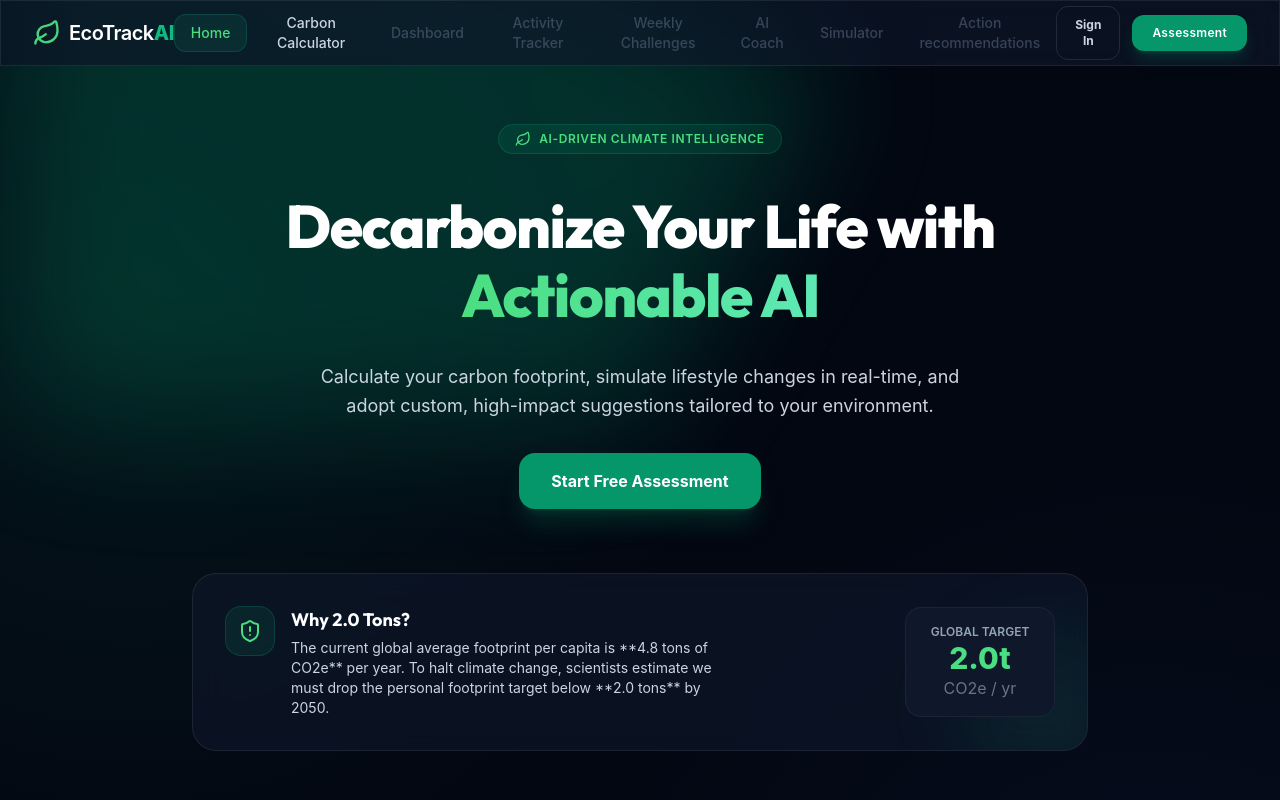
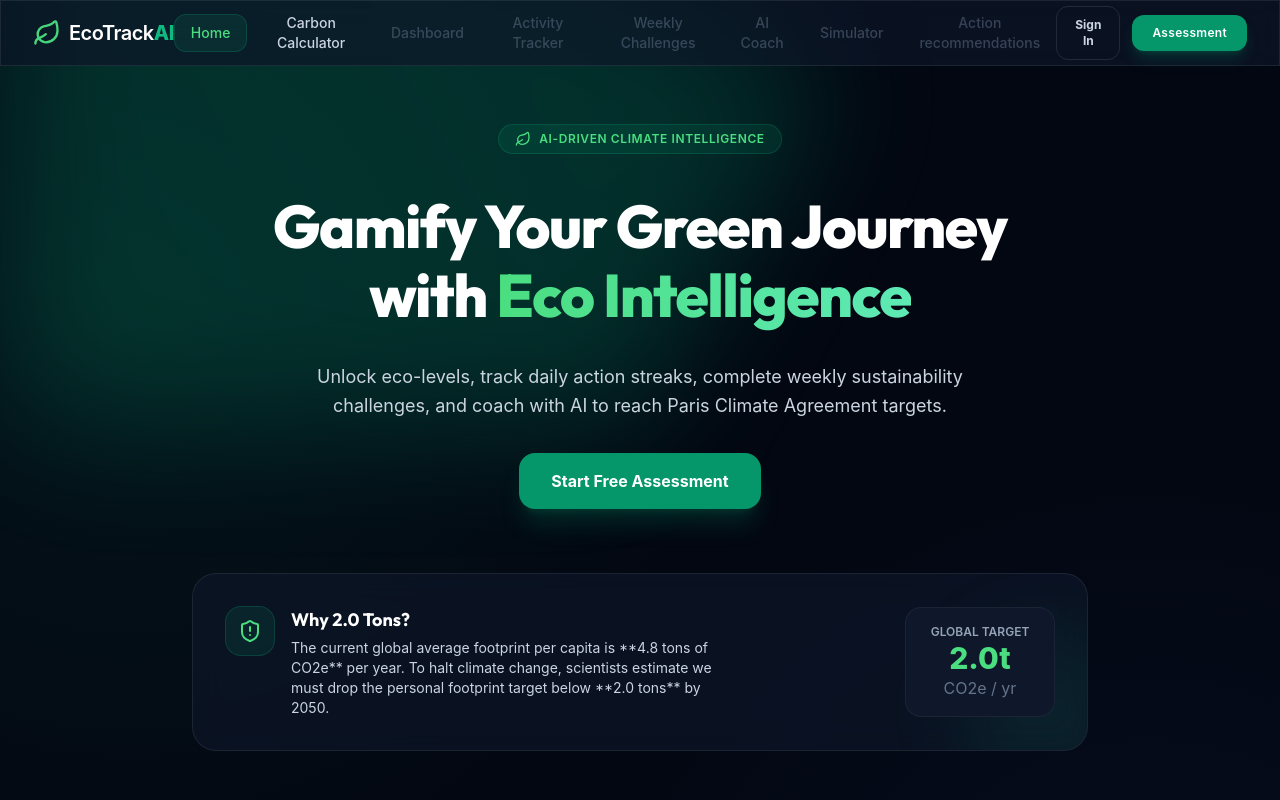
Before and after one commit to devgairola910/EcoTrack_AI, a React (Vite) app in the folder frontend/: page / in a window 1280 px wide. Shown: the top 800 px of the page. Built offline with nearby package versions, Linux system fonts and the light colour scheme.

Commit message:
feat: update hero section copy to emphasize gamification and AI-driven sustainability features

```diff
--- a/frontend/src/pages/LandingPage.tsx
+++ b/frontend/src/pages/LandingPage.tsx
@@ -58,11 +58,11 @@ export const LandingPage: React.FC<LandingPageProps> = ({ setCurrentPage }) => {
           </div>
 
           <h1 className="text-4xl font-extrabold tracking-tight text-white sm:text-6xl font-display leading-[1.15]">
-            Decarbonize Your Life with <span className="text-transparent bg-clip-text bg-gradient-to-r from-brand-400 to-emerald-300">Actionable AI</span>
+            Gamify Your Green Journey with <span className="text-transparent bg-clip-text bg-gradient-to-r from-brand-400 to-emerald-300">Eco Intelligence</span>
           </h1>
 
           <p className="text-lg text-dark-300 leading-relaxed max-w-2xl mx-auto">
-            Calculate your carbon footprint, simulate lifestyle changes in real-time, and adopt custom, high-impact suggestions tailored to your environment.
+            Unlock eco-levels, track daily action streaks, complete weekly sustainability challenges, and coach with AI to reach Paris Climate Agreement targets.
           </p>
 
           <div className="flex items-center justify-center gap-x-6">
```
